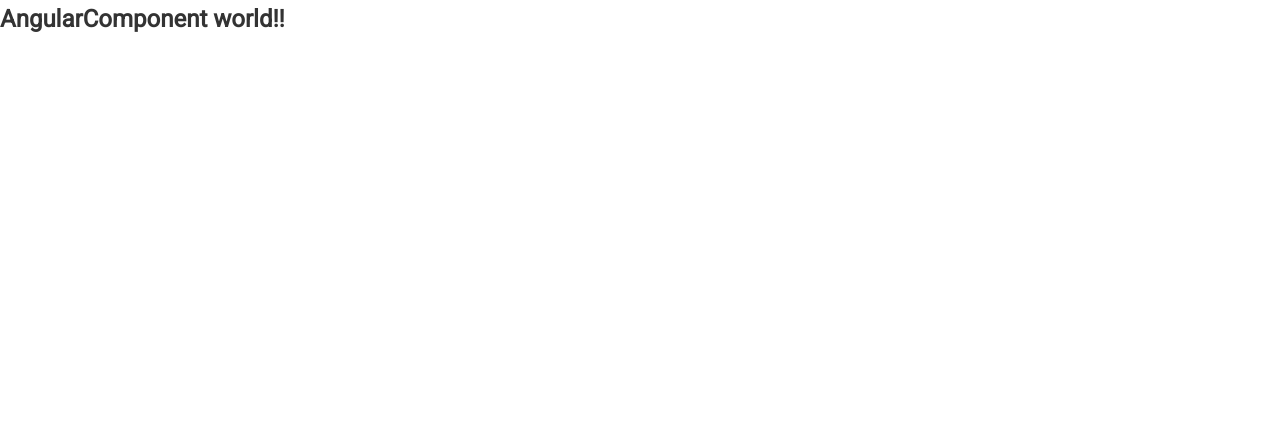
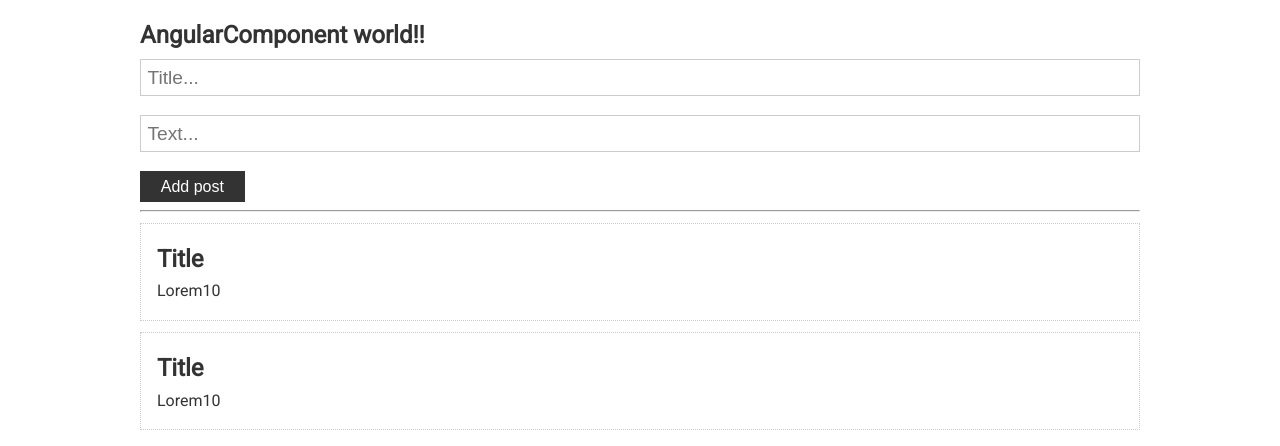
Before and after one commit to matviiko/angularLessons, an Angular app: page / in a window 1280 px wide. Shown: the top 446 px of the page. Built offline with nearby package versions, Linux system fonts and the light colour scheme.

Commit message:
Add Component

```diff
--- a/src/app/app.component.html
+++ b/src/app/app.component.html
@@ -1,4 +1,11 @@
-<div>
+<div class="container">
     <h2>AngularComponent world!!</h2>
 
+    <app-post-form></app-post-form>
+
+    <hr/>
+
+    <app-post></app-post>
+    <app-post></app-post>
+
 </div>
--- a/src/app/app.module.ts
+++ b/src/app/app.module.ts
@@ -4,10 +4,14 @@
 import { AppRoutingModule } from './app-routing.module';
 import { AppComponent } from './app.component';
 import {FormsModule} from "@angular/forms";
+import { PostFormComponent } from './post-form/post-form.component';
+import { PostComponent } from './post/post.component';
 
 @NgModule({
   declarations: [
-    AppComponent
+    AppComponent,
+    PostFormComponent,
+    PostComponent
   ],
   imports: [
     BrowserModule,
--- /dev/null
+++ b/src/app/post-form/post-form.component.html
@@ -0,0 +1,6 @@
+<div>
+    <input type="text" class="form-control" placeholder="Title...">
+    <input type="text" class="form-control" placeholder="Text...">
+
+    <button class="btn" >Add post</button>
+</div>
--- /dev/null
+++ b/src/app/post-form/post-form.component.ts
@@ -0,0 +1,15 @@
+import { Component, OnInit } from '@angular/core';
+
+@Component({
+  selector: 'app-post-form',
+  templateUrl: './post-form.component.html',
+  styleUrls: ['./post-form.component.scss']
+})
+export class PostFormComponent implements OnInit {
+
+  constructor() { }
+
+  ngOnInit(): void {
+  }
+
+}
--- /dev/null
+++ b/src/app/post/post.component.html
@@ -0,0 +1,4 @@
+<div class="card" >
+    <h2>Title</h2>
+    <p>Lorem10</p>
+</div>
--- /dev/null
+++ b/src/app/post/post.component.ts
@@ -0,0 +1,15 @@
+import { Component, OnInit } from '@angular/core';
+
+@Component({
+  selector: 'app-post',
+  templateUrl: './post.component.html',
+  styleUrls: ['./post.component.scss']
+})
+export class PostComponent implements OnInit {
+
+  constructor() { }
+
+  ngOnInit(): void {
+  }
+
+}
```
Also changed, not shown: src/app/post-form/post-form.component.scss (added), src/app/post/post.component.scss (added).
